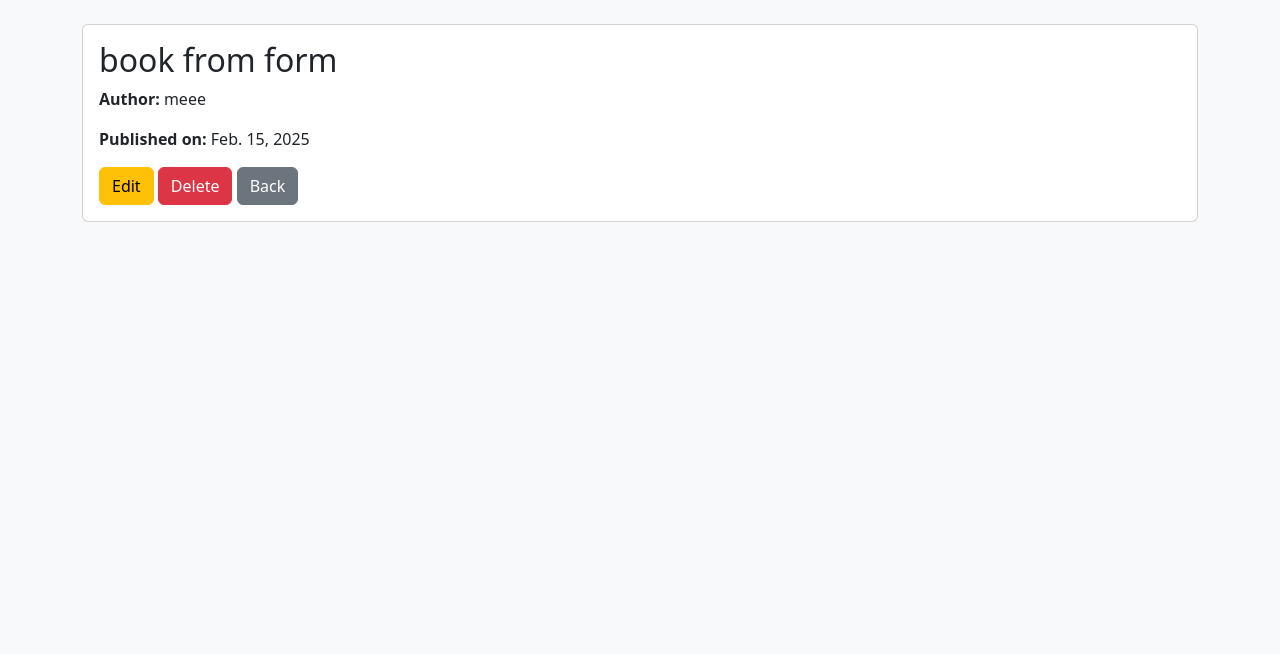
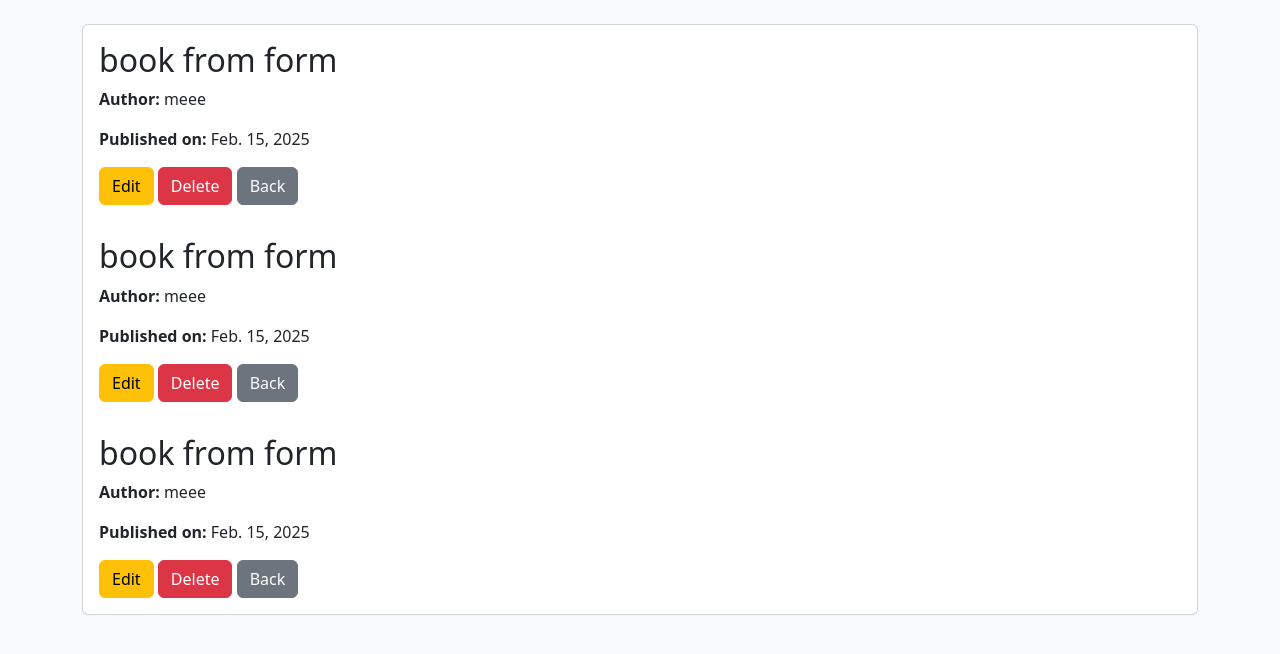
Before and after one commit to aaron47/Django_CRUD, a Django app: page /books/3/ in a window 1280 px wide. Shown: the part 56-710 px from the top of the page. Run offline with Django 5.2, Linux system fonts and the light colour scheme; data comes from the database, SQL or seed files in the repository; both versions use the stored data as it was after the commit.

Commit message:
Saving local changes before merging

```diff
--- a/books/templates/books/book_confirm_delete.html
+++ b/books/templates/books/book_confirm_delete.html
@@ -3,6 +3,7 @@
     <div class="card border-danger">
         <div class="card-body">
             <h2 class="text-danger">Delete Book</h2>
+            <h3>hahahahahahah</h3>
             <p>Are you sure you want to delete "<strong>{{ object.title }}</strong>"?</p>
             <form method="post">
                 {% csrf_token %}
--- a/books/templates/books/book_detail.html
+++ b/books/templates/books/book_detail.html
@@ -9,5 +9,21 @@
             <a href="{% url 'book_delete' object.pk %}" class="btn btn-danger">Delete</a>
             <a href="{% url 'book_list' %}" class="btn btn-secondary">Back</a>
         </div>
+        <div class="card-body">
+            <h2 class="card-title">{{ object.title }}</h2>
+            <p class="card-text"><strong>Author:</strong> {{ object.author }}</p>
+            <p class="card-text"><strong>Published on:</strong> {{ object.publication_date }}</p>
+            <a href="{% url 'book_update' object.pk %}" class="btn btn-warning">Edit</a>
+            <a href="{% url 'book_delete' object.pk %}" class="btn btn-danger">Delete</a>
+            <a href="{% url 'book_list' %}" class="btn btn-secondary">Back</a>
+        </div>
+        <div class="card-body">
+            <h2 class="card-title">{{ object.title }}</h2>
+            <p class="card-text"><strong>Author:</strong> {{ object.author }}</p>
+            <p class="card-text"><strong>Published on:</strong> {{ object.publication_date }}</p>
+            <a href="{% url 'book_update' object.pk %}" class="btn btn-warning">Edit</a>
+            <a href="{% url 'book_delete' object.pk %}" class="btn btn-danger">Delete</a>
+            <a href="{% url 'book_list' %}" class="btn btn-secondary">Back</a>
+        </div>
     </div>
 {% endblock %}
```
Also changed, not shown: books/templates/books/aaaa.html (added), db.sqlite3, 1 other file.
